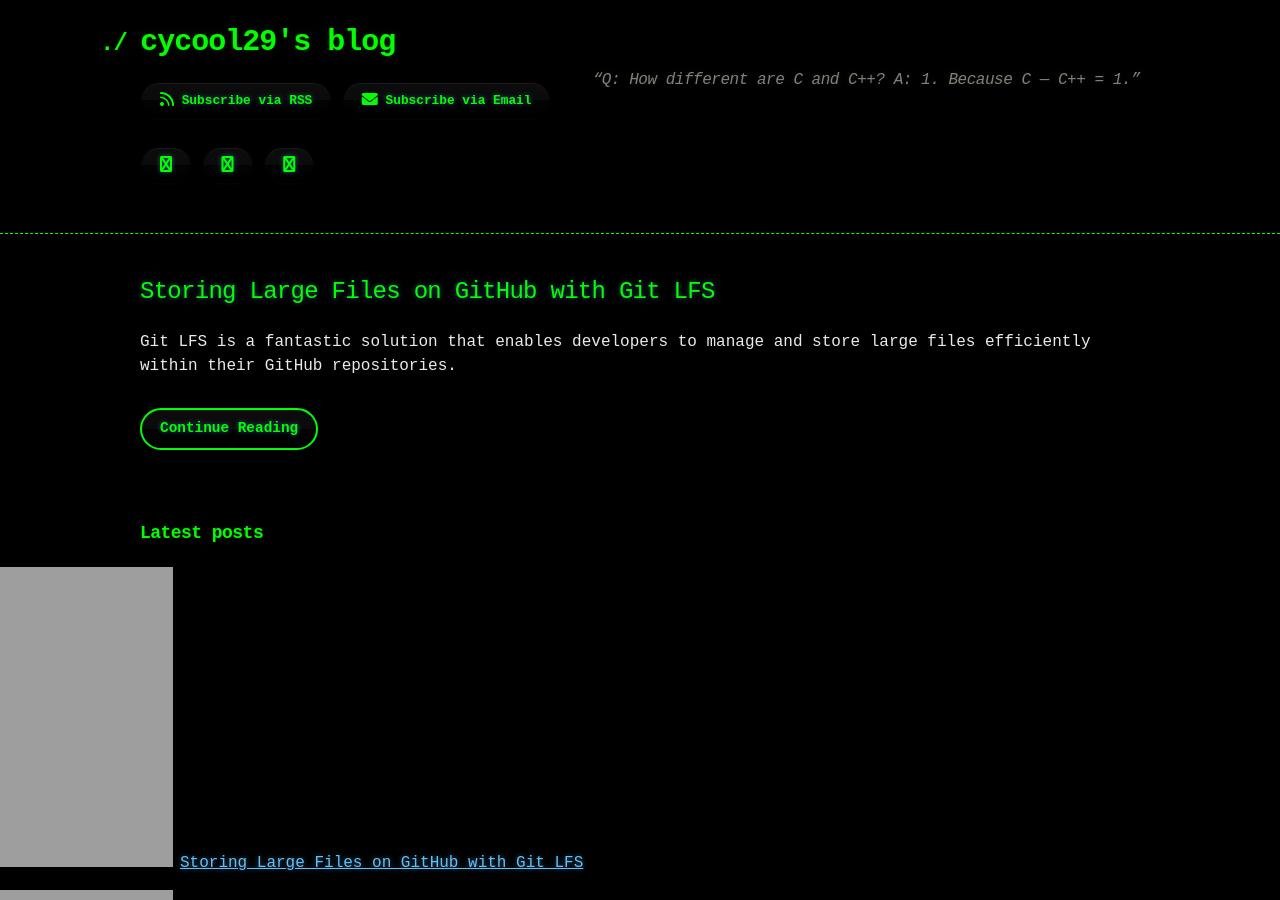
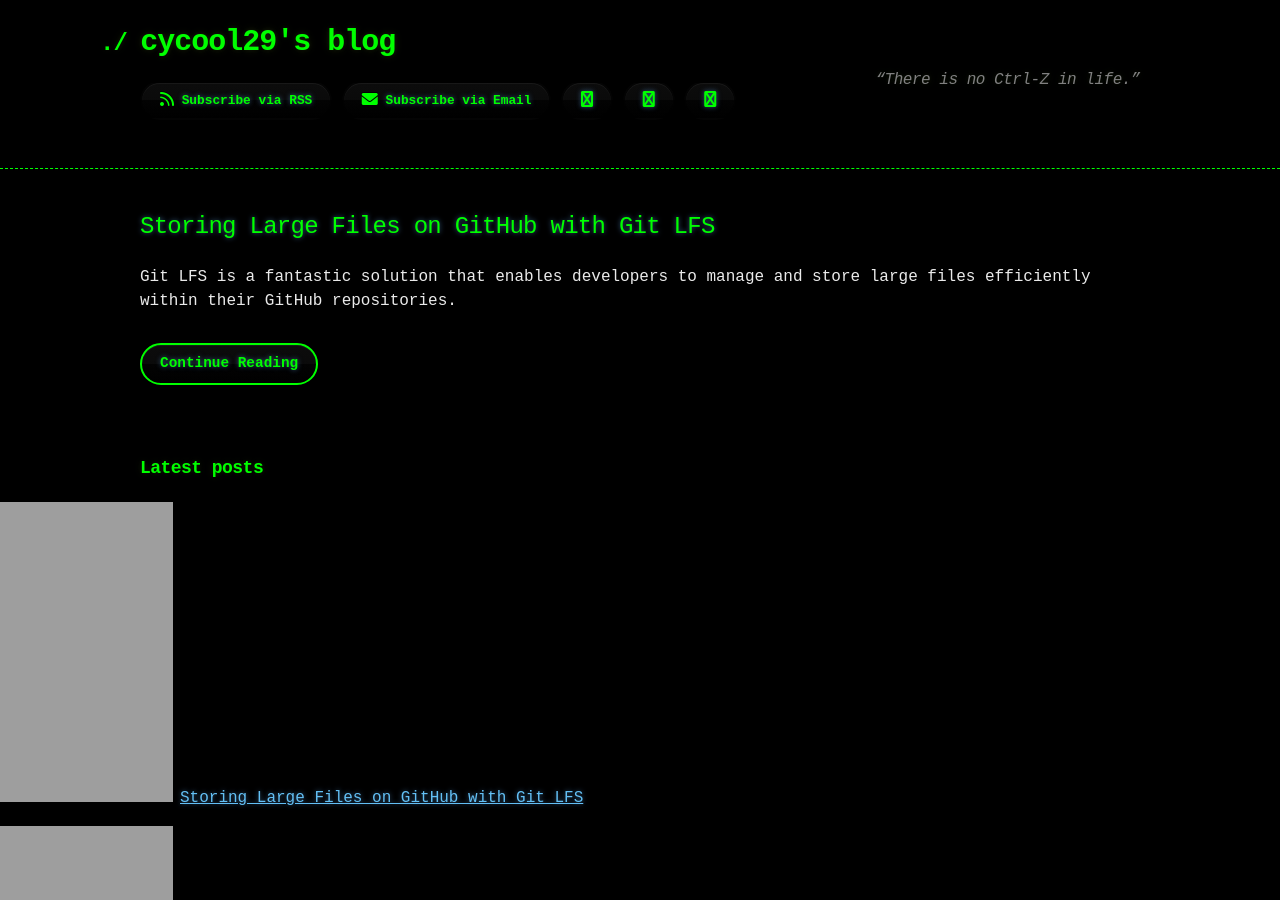
Before and after one commit to cycool29/cycool29.github.io, a Jekyll site: the page built from index.md, in a window 1280 px wide and 900 px high. Built offline with Jekyll 4.4.1, drawn with Linux system fonts in a browser that asks for light colours; a style sheet for code colours, icons or effects is not loaded.

Commit message:
Update quotes

```diff
--- a/_config.yml
+++ b/_config.yml
@@ -1,5 +1,5 @@
 title: cycool29's blog
-description: "“Q: How different are C and C++? A: 1. Because C — C++ = 1.” "
+description: "“There is no Ctrl-Z in life.” "
 bio: A high school student. Intermediate in Python, Git, Bash. Learning JavaScript. He/Him. "
 author: cycool29
 url: https://cycool29.github.io
```
